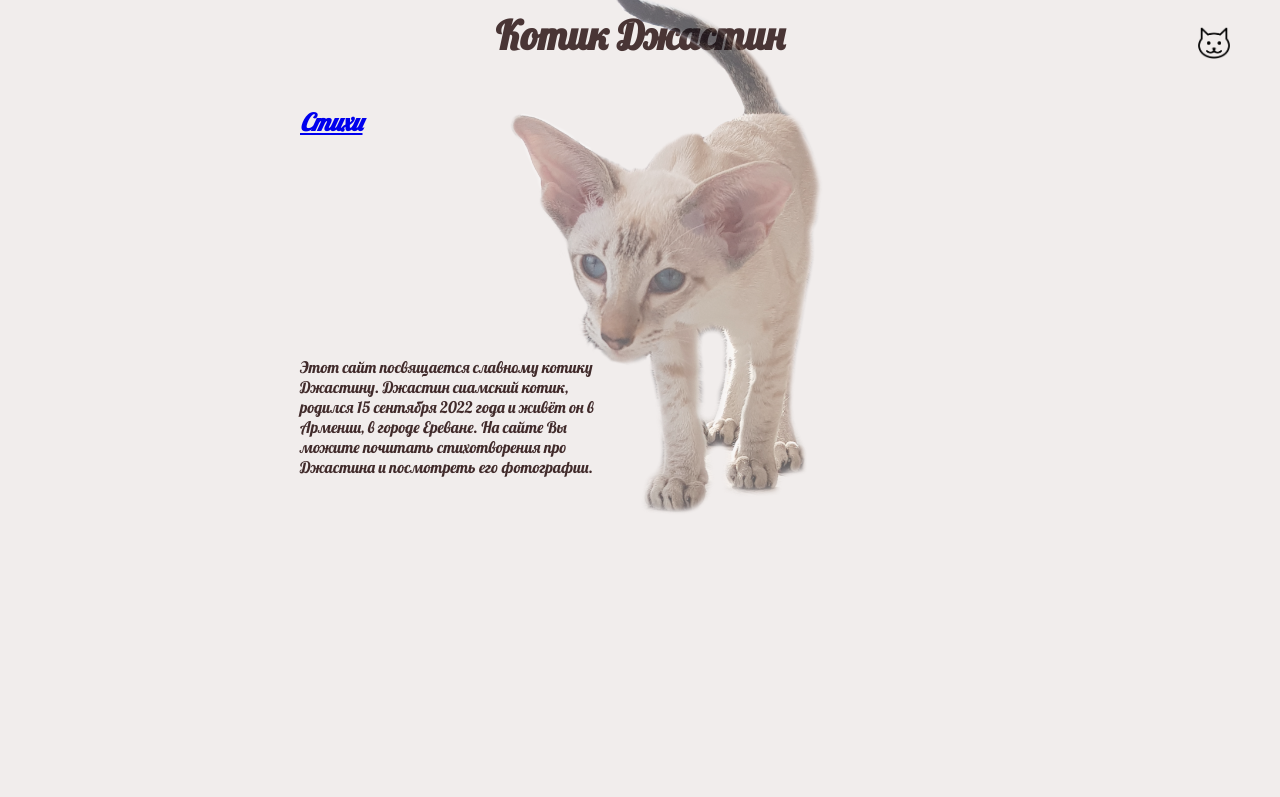
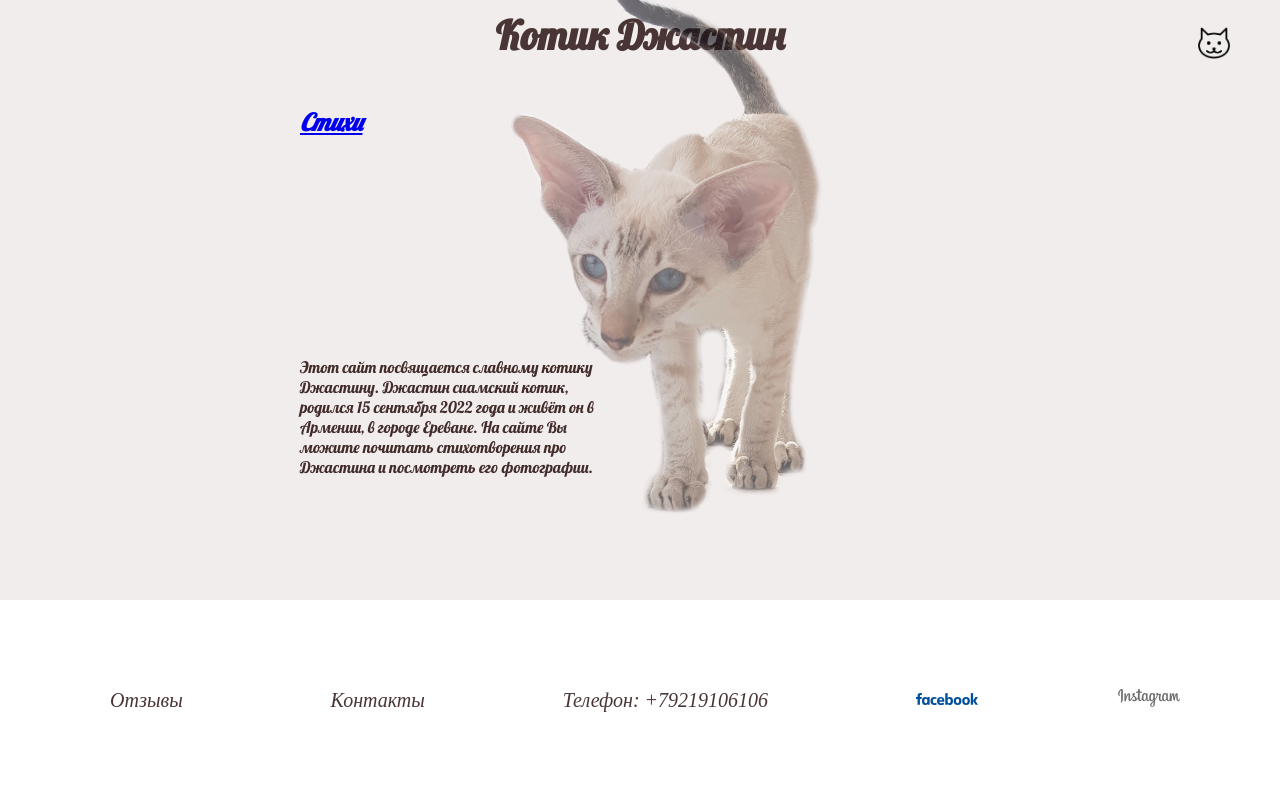
Before and after one commit to AlbinaRomanova/jastin, a plain HTML site: page index.html in a window 1280 px wide. Shown: the top 797 px of the page. Drawn offline with Linux system fonts and the light colour scheme.

Commit message:
add .white-bar

```diff
--- a/styles.css
+++ b/styles.css
@@ -110,7 +110,9 @@ body {
   width: 100%;
   height: 200px;
   background: white;
-  position: relative;
+  position: fixed;
+  bottom: 0;
+  width: 100%;
   margin-top: 500px;
   display: flex;
   justify-content: space-between; /* Изменение на space-between для распределения элементов по краям */
```
